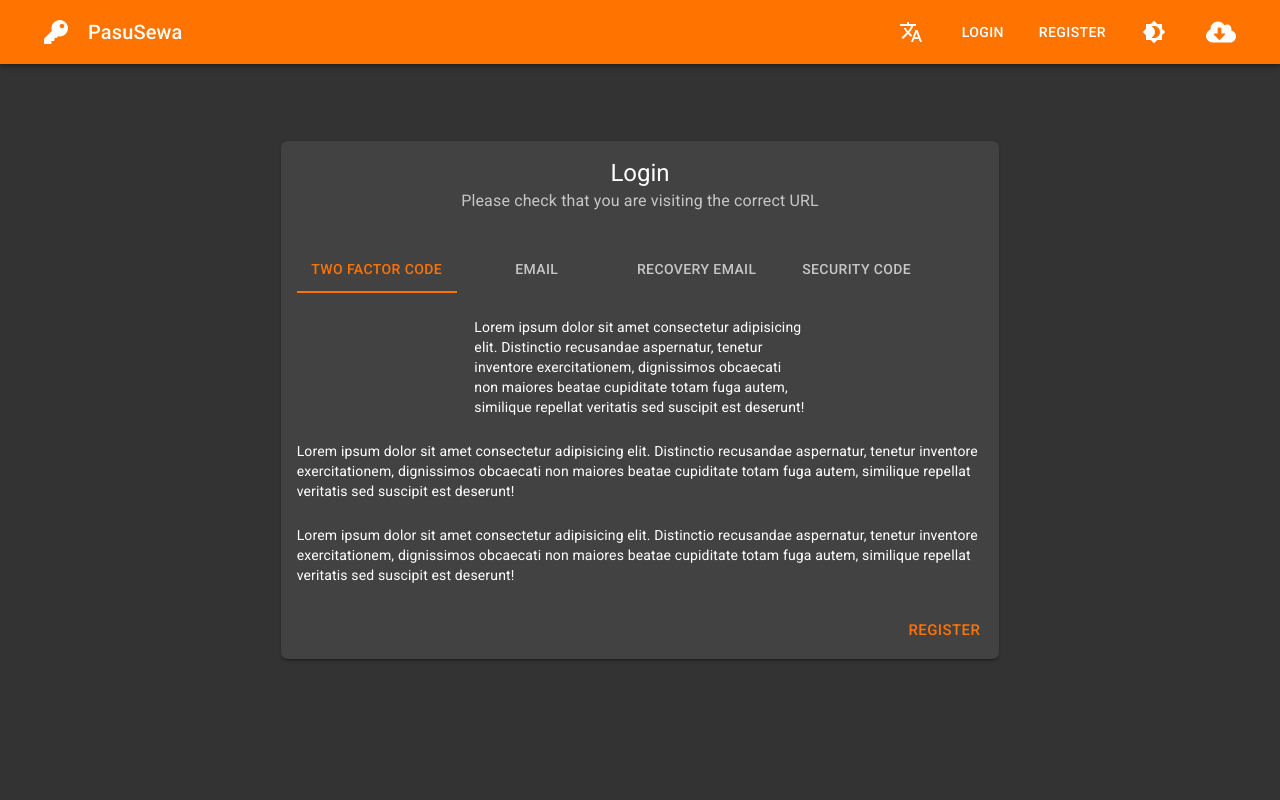
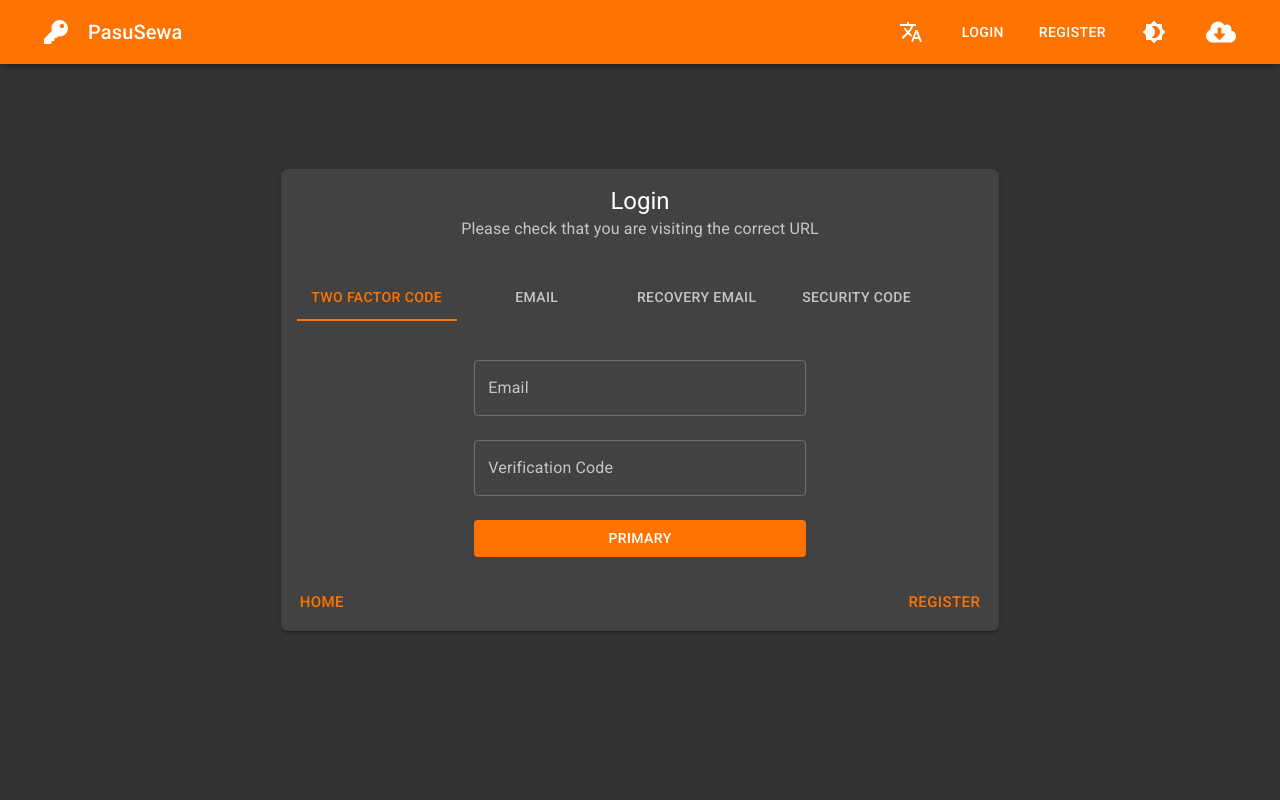
Before and after one commit to TheMrCorvy/Desktop-Frontend, a React (Create React App) app: page /login in a window 1280 px wide. Shown: the top 800 px of the page. Built offline with nearby package versions, Linux system fonts and the light colour scheme.

Commit message:
finished styling the twoFactorAuth component

```diff
--- a/src/components/Sections/LoginOptions/TwoFactorCode/index.tsx
+++ b/src/components/Sections/LoginOptions/TwoFactorCode/index.tsx
@@ -1,27 +1,20 @@
 import React from "react"
-import { Box, Grid } from "@material-ui/core"
+import { Box, Grid, TextField, Button } from "@material-ui/core"
 
 const TwoFactorCode = ({ testing }: { testing?: boolean }) => {
 	return (
-		<Box component="div">
+		<Box component="div" style={{ marginTop: 15 }}>
 			<Grid container justify="center" spacing={3}>
-				<Grid item xs={6}>
-					Lorem ipsum dolor sit amet consectetur adipisicing elit. Distinctio recusandae
-					aspernatur, tenetur inventore exercitationem, dignissimos obcaecati non maiores
-					beatae cupiditate totam fuga autem, similique repellat veritatis sed suscipit
-					est deserunt!
+				<Grid item xs={12}>
+					<TextField variant="outlined" label="Email" fullWidth />
 				</Grid>
 				<Grid item xs={12}>
-					Lorem ipsum dolor sit amet consectetur adipisicing elit. Distinctio recusandae
-					aspernatur, tenetur inventore exercitationem, dignissimos obcaecati non maiores
-					beatae cupiditate totam fuga autem, similique repellat veritatis sed suscipit
-					est deserunt!
+					<TextField variant="outlined" label="Verification Code" fullWidth />
 				</Grid>
 				<Grid item xs={12}>
-					Lorem ipsum dolor sit amet consectetur adipisicing elit. Distinctio recusandae
-					aspernatur, tenetur inventore exercitationem, dignissimos obcaecati non maiores
-					beatae cupiditate totam fuga autem, similique repellat veritatis sed suscipit
-					est deserunt!
+					<Button variant="contained" color="primary" fullWidth disableElevation>
+						Primary
+					</Button>
 				</Grid>
 			</Grid>
 		</Box>
--- a/src/pages/Login/index.tsx
+++ b/src/pages/Login/index.tsx
@@ -69,7 +69,7 @@ const useStyles = makeStyles((theme: Theme) =>
 		},
 		cardActions: {
 			display: "flex",
-			justifyContent: "flex-end",
+			justifyContent: "space-between",
 		},
 		link: {
 			textDecoration: "none",
@@ -139,12 +139,17 @@ const Login: FC = () => {
 										<Tab label={translate("login_options", lng, 3)} />
 									</Tabs>
 								</Grid>
-								<Grid item xs={12}>
+								<Grid item xs={12} sm={6}>
 									{showOptions(tab)}
 								</Grid>
 							</Grid>
 						</CardContent>
 						<CardActions className={classes.cardActions}>
+							<Link to="/" className={classes.link}>
+								<Button size="large" color="primary">
+									{translate("home", lng)}
+								</Button>
+							</Link>
 							<Link to="/register" className={classes.link}>
 								<Button size="large" color="primary">
 									{translate("navbar_register_btn", lng)}
```
